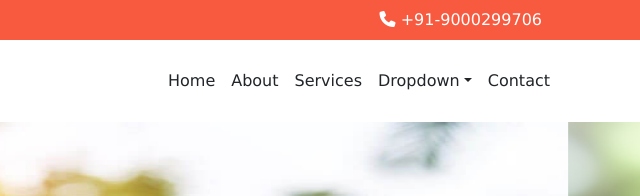
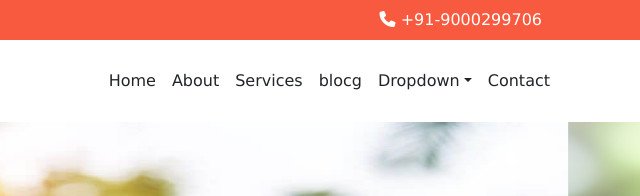
Before and after one commit to komaravyshnavi/homeloan-1.0, a plain HTML site: page index.html in a window 1280 px wide. Shown: the top 196 px of the page, 640-1280 px from the left. Drawn offline with nearby package versions, Linux system fonts and the light colour scheme.

Commit message:
Update index.html

```diff
--- a/index.html
+++ b/index.html
@@ -52,6 +52,9 @@
                         </li>
                         <li class="nav-item">
                         <a class="nav-link text-dark"href="#">Services</a>
+                        </li>
+                        <li class="nav-item">
+                        <a class="nav-link text-dark"href="#">blocg</a>
                         </li>
                         <li class="nav-item">
                             <a class="nav-link text-dark  dropdown-toggle" href="#" id="navbardrop" data-bs-toggle="dropdown">Dropdown</a>
```
